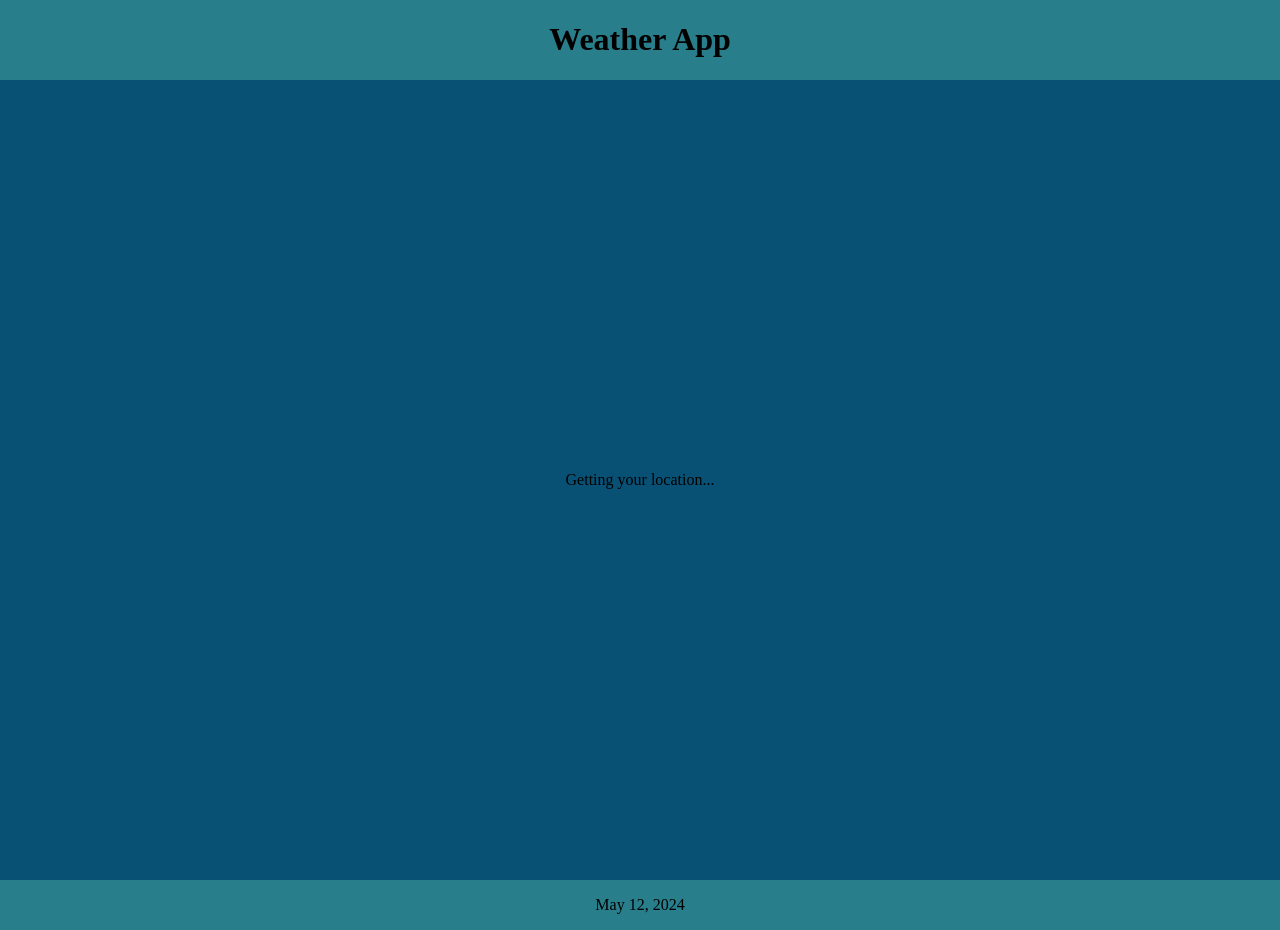
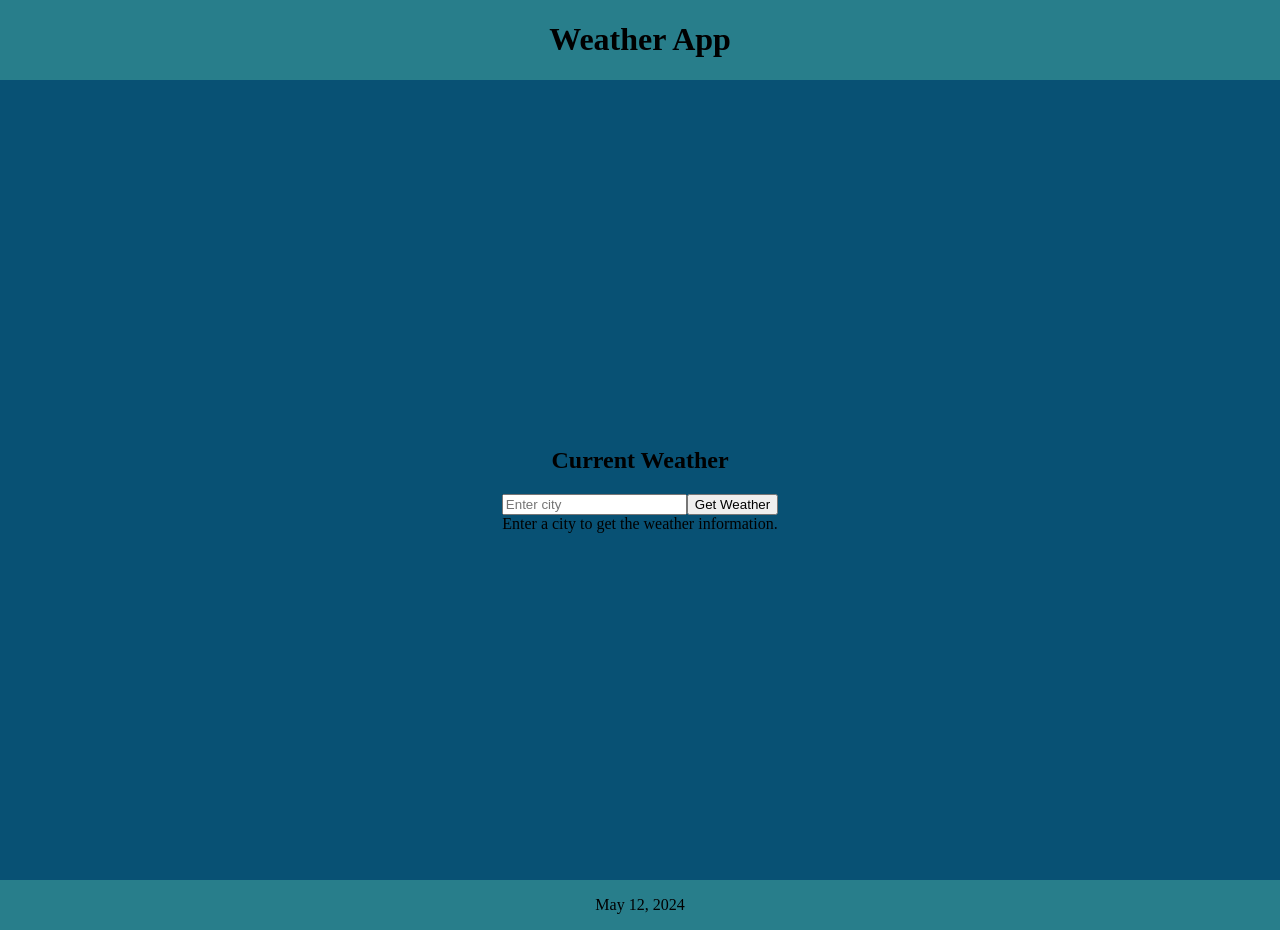
Before and after one commit to Harrison-Holt/Weather_App, a React (Create React App) app in the folder weather-app/: page / in a window 1280 px wide. Built offline with nearby package versions, Linux system fonts and the light colour scheme; no server answers.

Commit message:
Added units to imperial

```diff
--- a/weather-app/src/Logic/current_weather.js
+++ b/weather-app/src/Logic/current_weather.js
@@ -6,6 +6,7 @@ const WEATHER_API_KEY = process.env.REACT_APP_WEATHER_API_KEY;
 function CurrentWeather() {
   const [weather, setWeather] = useState(null);
   const [error, setError] = useState(null);
+  const [city, setCity] = useState('');
   const [location, setLocation] = useState({ lat: null, lon: null });
 
   useEffect(() => {
@@ -26,38 +27,67 @@ function CurrentWeather() {
 
   useEffect(() => {
     if (location.lat && location.lon) {
-      const fetchWeather = async () => {
-        try {
-          const response = await axios.get(
-            `https://api.openweathermap.org/data/2.5/weather?lat=${location.lat}&lon=${location.lon}&units=imperial&appid=${WEATHER_API_KEY}`
-          );
-          setWeather(response.data);
-        } catch (err) {
-          setError(err.message);
-        }
-      };
-      fetchWeather();
+      fetchWeatherByCoords(location.lat, location.lon);
     }
   }, [location]);
 
-  if (!location.lat || !location.lon) {
-    return <div>Getting your location...</div>;
-  }
+  const handleCityChange = (event) => {
+    setCity(event.target.value);
+  };
 
-  if (error) {
-    return <div>Error: {error}</div>;
-  }
+  const handleCitySubmit = (event) => {
+    event.preventDefault();
+    fetchWeatherByCity(city);
+  };
 
-  if (!weather) {
-    return <div>Loading weather data...</div>;
-  }
+  const fetchWeatherByCoords = async (lat, lon) => {
+    try {
+      const response = await axios.get(
+        `https://api.openweathermap.org/data/2.5/weather?lat=${lat}&lon=${lon}&units=imperial&appid=${WEATHER_API_KEY}`
+      );
+      setWeather(response.data);
+      setError(null); // Clear any previous errors
+    } catch (err) {
+      setError('Error fetching weather data: ' + err.message);
+      setWeather(null); // Clear previous weather data
+    }
+  };
+
+  const fetchWeatherByCity = async (cityName) => {
+    try {
+      const response = await axios.get(
+        `https://api.openweathermap.org/data/2.5/weather?q=${cityName}&units=imperial&appid=${WEATHER_API_KEY}`
+      );
+      setWeather(response.data);
+      setError(null); // Clear any previous errors
+    } catch (err) {
+      setError('Error fetching weather data: ' + err.message);
+      setWeather(null); // Clear previous weather data
+    }
+  };
 
   return (
     <div>
       <h1>Current Weather</h1>
-      <p>Location: {weather.name}</p>
-      <p>Temperature: {weather.main.temp}°F</p>
-      <p>Weather: {weather.weather[0].description}</p>
+      <form onSubmit={handleCitySubmit}>
+        <input
+          type="text"
+          placeholder="Enter city"
+          value={city}
+          onChange={handleCityChange}
+        />
+        <button type="submit">Get Weather</button>
+      </form>
+      {error && <div>Error: {error}</div>}
+      {weather ? (
+        <div>
+          <p>Location: {weather.name}</p>
+          <p>Temperature: {weather.main.temp}°F</p>
+          <p>Weather: {weather.weather[0].description}</p>
+        </div>
+      ) : (
+        <div>Enter a city to get the weather information.</div>
+      )}
     </div>
   );
 }
```
